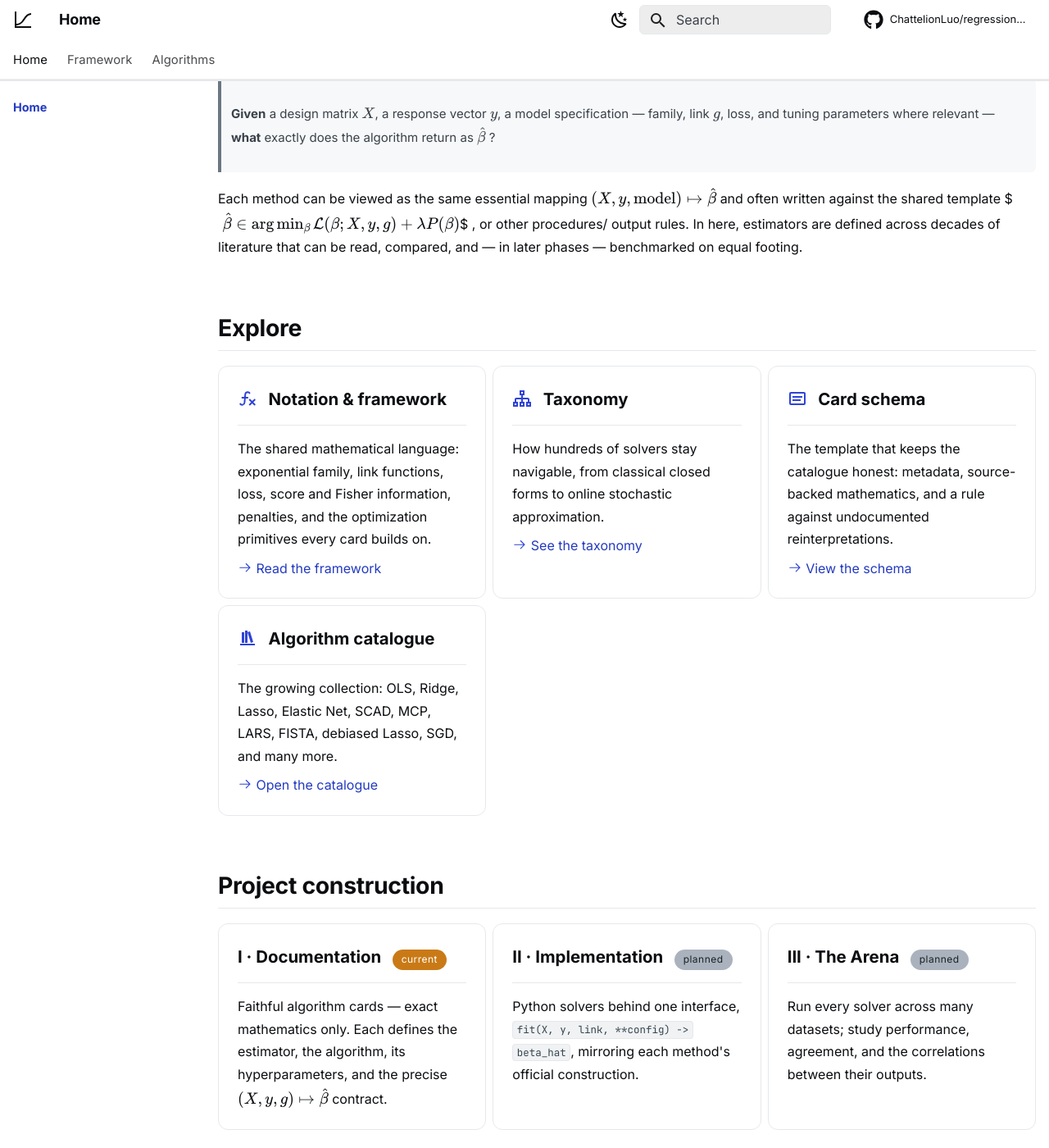
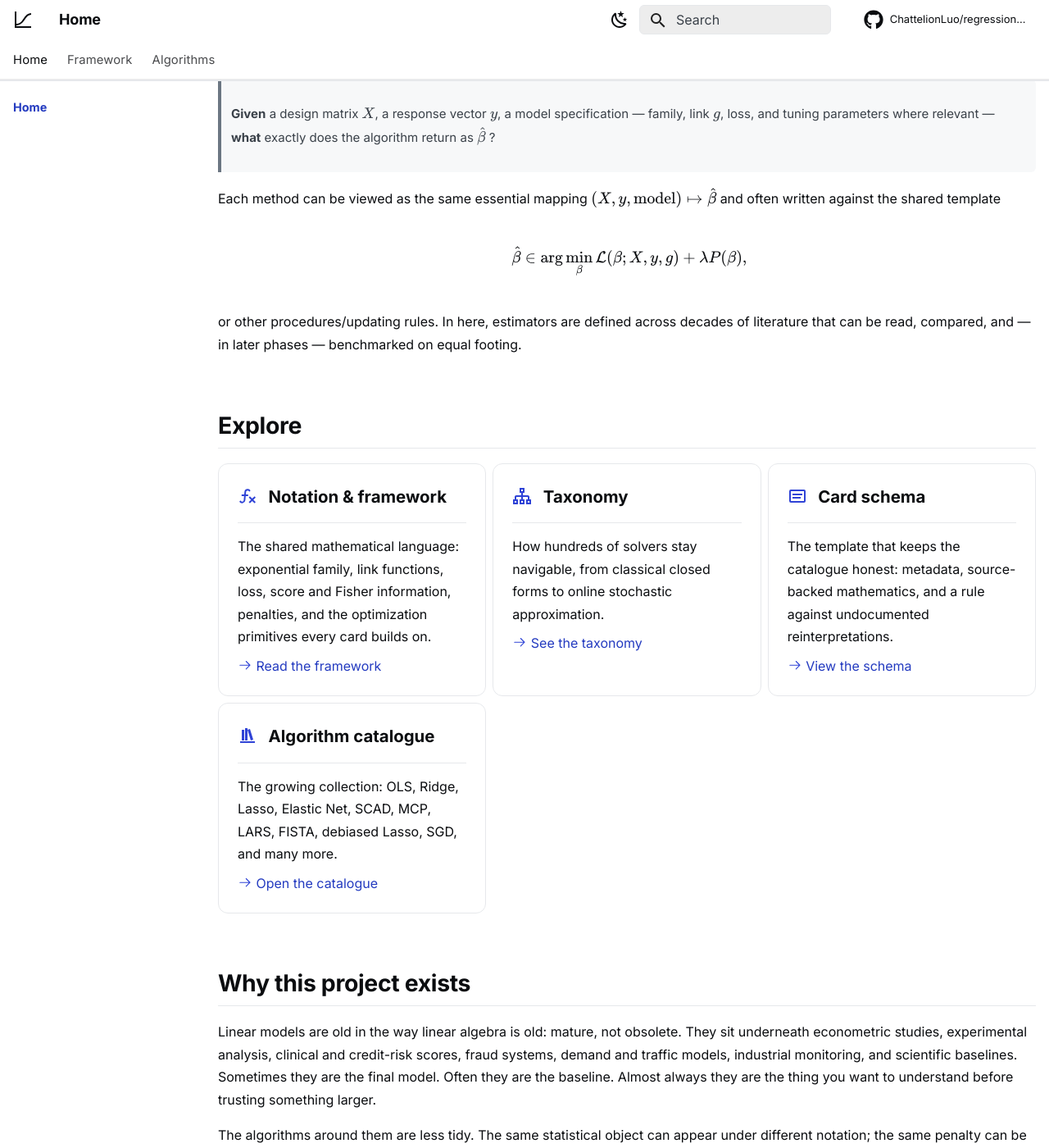
Before and after one commit to ChattelionLuo/regression-zoo, an MkDocs documentation site: the page built from docs/index.md, in a window 1280 px wide and 1400 px high, scrolled down 667 px. Shown: the whole window at 82% size. Built offline with MkDocs 1.6.1 and Material for MkDocs 9.7.7, drawn with Linux system fonts in a browser that asks for light colours; comment, search, counter and statistics services are not loaded; some of the changed text lies outside the part shown.

Commit message:
Update index.md

```diff
--- a/docs/index.md
+++ b/docs/index.md
@@ -27,8 +27,12 @@
 
 Each method can be viewed as the same essential mapping $(X, y, \text{model}) \mapsto \hat\beta$ and often written
 against the shared template
-$$\;\hat\beta\in\arg\min_\beta \mathcal L(\beta; X, y, g)+\lambda P(\beta)$$
-, or other procedures/ output rules. In here, estimators are defined across decades of literature that can be read, compared, and — in later phases —
+
+$$
+\;\hat\beta\in\arg\min_\beta \mathcal L(\beta; X, y, g)+\lambda P(\beta),
+$$
+
+or other procedures/updating rules. In here, estimators are defined across decades of literature that can be read, compared, and — in later phases —
 benchmarked on equal footing.
 
 ## Explore
@@ -72,6 +76,14 @@
 
 </div>
 
+## Why this project exists
+
+Linear models are old in the way linear algebra is old: mature, not obsolete. They sit underneath econometric studies, experimental analysis, clinical and credit-risk scores, fraud systems, demand and traffic models, industrial monitoring, and scientific baselines. Sometimes they are the final model. Often they are the baseline. Almost always they are the thing you want to understand before trusting something larger.
+
+The algorithms around them are less tidy. The same statistical object can appear under different notation; the same penalty can be fit by several solvers; likelihood, regularization, inference, and streaming updates often live in different literatures.
+
+This Arena puts this solver zoo in one coordinate system. Each algorithm card states the estimator, assumptions, objective or update rule, hyperparameters, and output contract using shared notation and source-faithful mathematics.
+
 ## Project construction
 
 <div class="grid cards" markdown>
```
